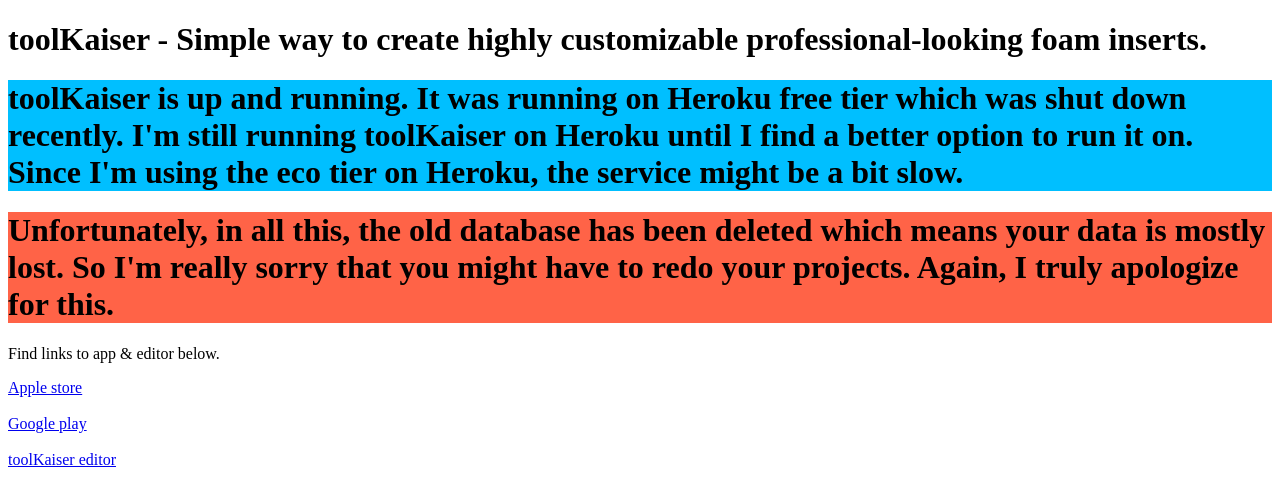
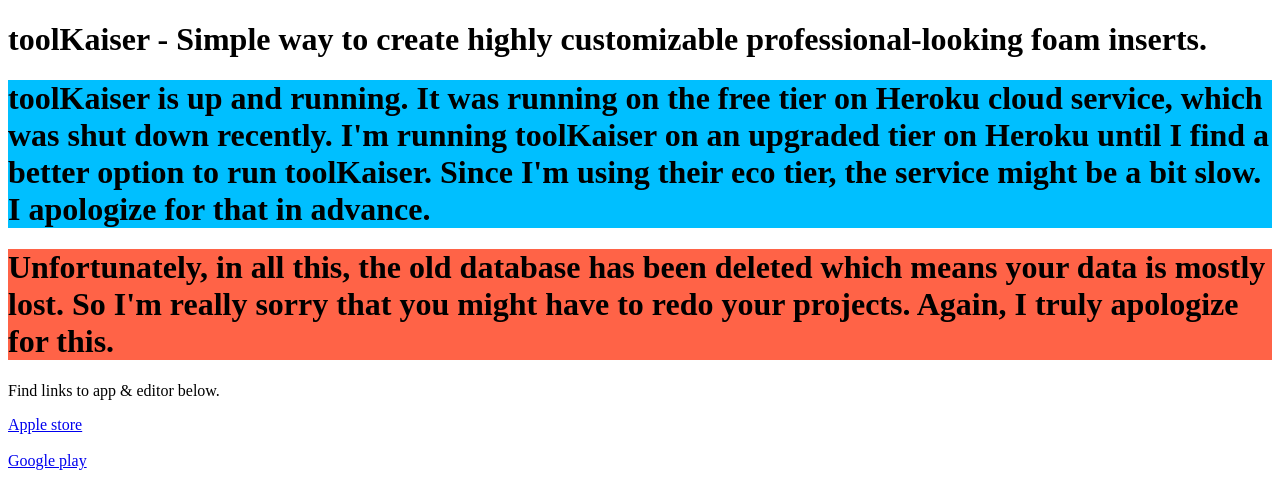
Before and after one commit to tool2fit/tool2fit.github.io, a plain HTML site: page index.html in a window 1280 px wide. Shown: the top 482 px of the page. Drawn offline with Linux system fonts and the light colour scheme.

Commit message:
Update index.html

```diff
--- a/index.html
+++ b/index.html
@@ -4,7 +4,7 @@
 
 <h1>toolKaiser - Simple way to create highly customizable professional-looking foam inserts.</h1>
 
-  <h1  style="background-color:DeepSkyBlue;"> toolKaiser is up and running. It was running on Heroku free tier which was shut down recently. I'm still running toolKaiser on Heroku until I find a better option to run it on. Since I'm using the eco tier on Heroku, the service might be a bit slow. </h1>
+  <h1  style="background-color:DeepSkyBlue;"> toolKaiser is up and running. It was running on the free tier on Heroku cloud service, which was shut down recently. I'm running toolKaiser on an upgraded tier on Heroku until I find a better option to run toolKaiser. Since I'm using their eco tier, the service might be a bit slow. I apologize for that in advance. </h1>
 
    <h1  style="background-color:Tomato;"> Unfortunately, in all this, the old database has been deleted which means your data is mostly lost. So I'm really sorry that you might have to redo your projects. Again, I truly apologize for this. </h1>
 
```
